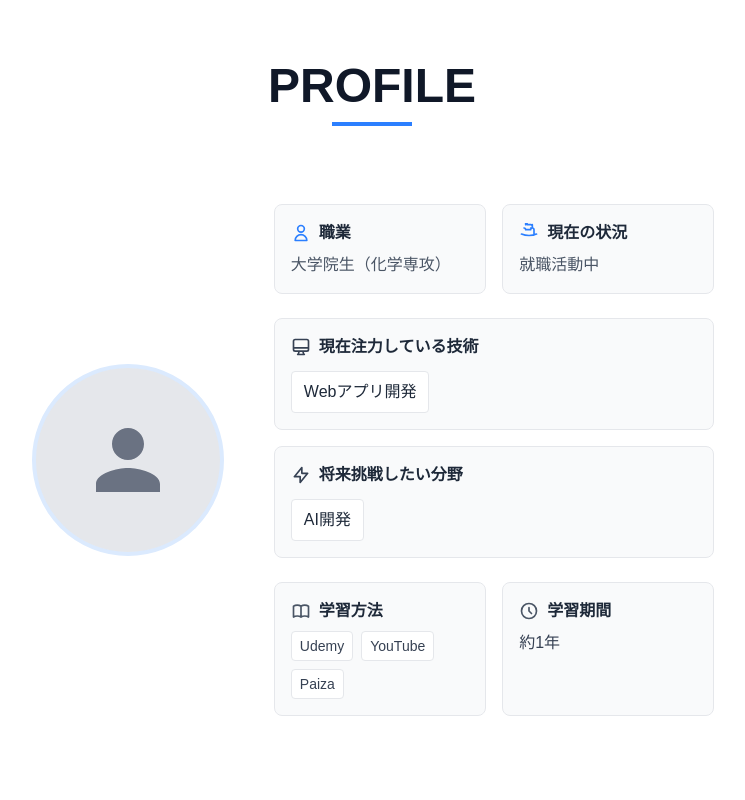
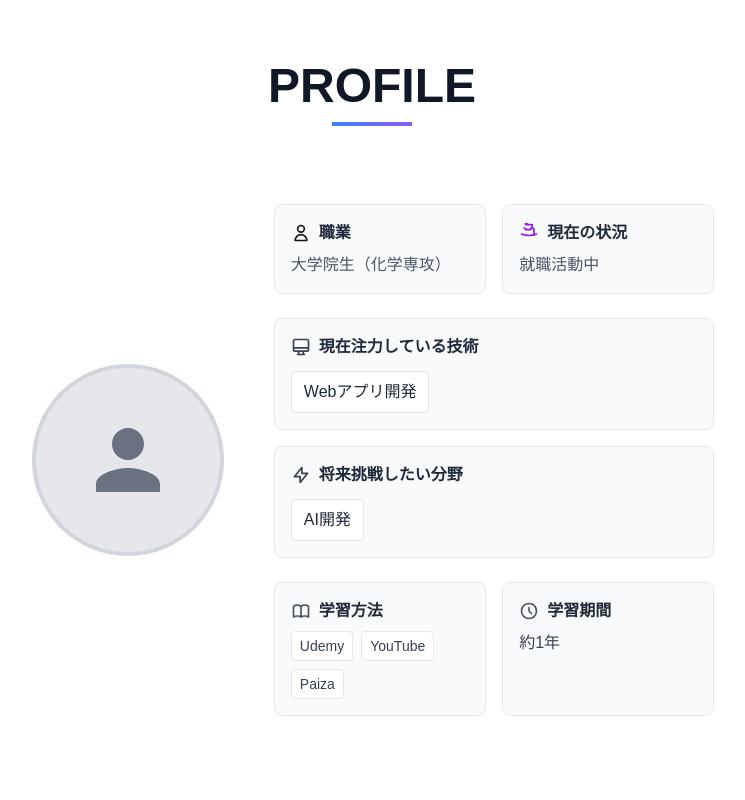
Before and after one commit to NAGIOuni/portfolio, a Next.js app: page / in a window 1280 px wide. Shown: the part 860-1660 px from the top of the page, without its empty margins (268-1013 px from the left). Built offline with nearby package versions, Linux system fonts and the light colour scheme.

Commit message:
アクセントカラーをグラデーションに変更

```diff
--- a/src/app/globals.css
+++ b/src/app/globals.css
@@ -129,7 +129,58 @@ body {
   box-shadow: 0 10px 25px rgba(0, 0, 0, 0.1);
 }
 
-/* Blue accent utilities */
+/* Gradient accent utilities */
+.bg-gradient-accent {
+  background: linear-gradient(135deg, #3b82f6 0%, #8b5cf6 100%);
+}
+
+.text-gradient-accent {
+  background: linear-gradient(135deg, #3b82f6 0%, #8b5cf6 100%);
+  -webkit-background-clip: text;
+  -webkit-text-fill-color: transparent;
+  background-clip: text;
+}
+
+.border-gradient-accent {
+  border-image: linear-gradient(135deg, #3b82f6 0%, #8b5cf6 100%) 1;
+}
+
+/* Dynamic hover gradient borders */
+.card-gradient-hover {
+  position: relative;
+  background: #f9fafb;
+  border: 1px solid #e5e7eb;
+  transition: all 0.3s ease;
+}
+
+.card-gradient-hover::before {
+  content: "";
+  position: absolute;
+  inset: -1px;
+  padding: 1px;
+  background: linear-gradient(135deg, #3b82f6 0%, #8b5cf6 100%);
+  border-radius: inherit;
+  mask: linear-gradient(#fff 0 0) content-box, linear-gradient(#fff 0 0);
+  mask-composite: exclude;
+  opacity: 0;
+  transition: opacity 0.3s ease;
+}
+
+.card-gradient-hover:hover::before {
+  opacity: 1;
+}
+
+.card-gradient-hover:hover {
+  transform: translateY(-4px);
+  box-shadow: 0 10px 25px rgba(0, 0, 0, 0.1);
+  background: linear-gradient(
+    135deg,
+    rgba(59, 130, 246, 0.05) 0%,
+    rgba(139, 92, 246, 0.05) 100%
+  );
+}
+
+/* Blue accent utilities (legacy support) */
 .text-blue-accent {
   color: #3b82f6;
 }
--- a/src/app/page.tsx
+++ b/src/app/page.tsx
@@ -8,17 +8,17 @@ export default function Home() {
       <div className="w-full max-w-7xl h-screen flex flex-col xl:flex-row items-center justify-center xl:justify-start relative overflow-hidden">
         {/* Background subtle pattern */}
         <div className="absolute inset-0 opacity-5">
-          <div className="absolute top-20 left-20 w-2 h-2 bg-blue-500 rounded-full animate-pulse"></div>
+          <div className="absolute top-20 left-20 w-2 h-2 bg-gradient-accent rounded-full animate-pulse"></div>
           <div className="absolute top-40 right-32 w-1 h-1 bg-gray-400 rounded-full animate-pulse delay-1000"></div>
-          <div className="absolute bottom-32 left-1/4 w-1.5 h-1.5 bg-blue-400 rounded-full animate-pulse delay-2000"></div>
+          <div className="absolute bottom-32 left-1/4 w-1.5 h-1.5 bg-gradient-accent rounded-full animate-pulse delay-2000"></div>
           <div className="absolute bottom-20 right-20 w-1 h-1 bg-gray-500 rounded-full animate-pulse delay-3000"></div>
         </div>
 
         <div className="w-auto transform transition-all duration-1000 ease-out animate-fade-in-up">
-          <h1 className="ml-3 text-5xl md:text-7xl xl:text-9xl font-bold text-gray-900 hover:text-blue-600 transition-colors duration-500">
+          <h1 className="ml-3 text-5xl md:text-7xl xl:text-9xl font-bold text-gray-900 hover:text-gradient-accent transition-all duration-500">
             NAKAMURA
           </h1>
-          <h1 className="ml-3 text-5xl md:text-7xl xl:text-9xl font-bold text-gray-900 hover:text-blue-600 transition-colors duration-500">
+          <h1 className="ml-3 text-5xl md:text-7xl xl:text-9xl font-bold text-gray-900 hover:text-gradient-accent transition-all duration-500">
             RYOTA
           </h1>
         </div>
@@ -26,21 +26,22 @@ export default function Home() {
           <p className="mt-3 ml-3 text-gray-600 text-lg tracking-wider">
             Engineer's Portfolio
           </p>
-          <div className="ml-3 mt-2 w-24 h-0.5 bg-blue-500 animate-expand-width"></div>
+          <div className="ml-3 mt-2 w-24 h-0.5 bg-gradient-accent animate-expand-width"></div>
         </div>
       </div>
       <div className="max-w-5xl flex justify-center items-center flex-col my-20 px-8 scroll-animate">
         <div className="h-40 flex items-center">
           <h2 className="text-5xl font-bold text-center mb-3 text-gray-900">
             PROFILE
-            <span className="block w-20 h-1 bg-blue-500 mx-auto mt-3"></span>
+            <span className="block w-20 h-1 bg-gradient-accent mx-auto mt-3"></span>
           </h2>
         </div>
         <div className="flex items-center flex-col md:flex-row">
           <div className="w-1/3 flex justify-center">
-            <div className="w-48 h-48 bg-gray-200 rounded-full flex items-center justify-center mb-5 md:mb-0 border-4 border-blue-100 hover:border-blue-300 transition-colors duration-300 card-hover">
+            <div className="w-48 h-48 bg-gray-200 rounded-full flex items-center justify-center mb-5 md:mb-0 border-4 border-gray-300 hover:border-transparent hover:bg-gradient-accent hover:p-1 transition-all duration-300 card-hover group">
+              <div className="w-full h-full bg-gray-200 rounded-full flex items-center justify-center group-hover:bg-white transition-colors duration-300">
                 <svg
-                className="w-24 h-24 text-gray-500 hover:text-blue-500 transition-colors duration-300"
+                  className="w-24 h-24 text-gray-500 group-hover:text-gradient-accent transition-all duration-300"
                   fill="currentColor"
                   viewBox="0 0 24 24"
                 >
@@ -48,14 +49,15 @@ export default function Home() {
                 </svg>
               </div>
             </div>
+          </div>
           <div className="w-full md:w-2/3">
             <div className="p-6">
               {/* 基本情報カード */}
               <div className="grid grid-cols-1 md:grid-cols-2 gap-4 mb-6">
-                <div className="bg-gray-50 rounded-lg p-4 border border-gray-200 card-hover hover:border-blue-200 transition-all duration-300">
+                <div className="card-gradient-hover rounded-lg p-4">
                   <div className="flex items-center mb-2">
                     <svg
-                      className="w-5 h-5 mr-2 text-blue-500"
+                      className="w-5 h-5 mr-2 text-gradient-accent"
                       fill="none"
                       stroke="currentColor"
                       viewBox="0 0 24 24"
@@ -72,10 +74,10 @@ export default function Home() {
                   <p className="text-gray-600">大学院生（化学専攻）</p>
                 </div>
 
-                <div className="bg-gray-50 rounded-lg p-4 border border-gray-200 card-hover hover:border-blue-200 transition-all duration-300">
+                <div className="card-gradient-hover rounded-lg p-4">
                   <div className="flex items-center mb-2">
                     <svg
-                      className="w-5 h-5 mr-2 text-blue-500"
+                      className="w-5 h-5 mr-2 text-purple-600"
                       fill="none"
                       stroke="currentColor"
                       viewBox="0 0 24 24"
@@ -206,7 +208,7 @@ export default function Home() {
         <div className="h-40 flex items-center">
           <h2 className="text-5xl font-bold text-center text-gray-900">
             SKILL
-            <span className="block w-16 h-1 bg-blue-500 mx-auto mt-3"></span>
+            <span className="block w-16 h-1 bg-gradient-accent mx-auto mt-3"></span>
           </h2>
         </div>
         <div className="flex flex-col w-full">
@@ -216,7 +218,7 @@ export default function Home() {
               FRONTEND
             </h3>
             <div className="grid grid-cols-2 md:grid-cols-3 lg:grid-cols-4 gap-6 w-full">
-              <div className="bg-gray-50 rounded-lg p-6 border border-gray-200 text-center card-hover hover:border-blue-200 hover:bg-blue-50 transition-all duration-300">
+              <div className="card-gradient-hover rounded-lg p-6 text-center">
                 <div className="w-12 h-12 mx-auto mb-3 flex items-center justify-center">
                   <Image
                     src="/icons8-html-5.svg"
@@ -228,7 +230,7 @@ export default function Home() {
                 <h4 className="font-semibold text-gray-800">HTML</h4>
               </div>
 
-              <div className="bg-gray-50 rounded-lg p-6 border border-gray-200 text-center card-hover hover:border-blue-200 hover:bg-blue-50 transition-all duration-300">
+              <div className="card-gradient-hover rounded-lg p-6 text-center">
                 <div className="w-12 h-12 mx-auto mb-3 flex items-center justify-center">
                   <Image
                     src="/icons8-css.svg"
@@ -240,7 +242,7 @@ export default function Home() {
                 <h4 className="font-semibold text-gray-800">CSS</h4>
               </div>
 
-              <div className="bg-gray-50 rounded-lg p-6 border border-gray-200 text-center card-hover hover:border-blue-200 hover:bg-blue-50 transition-all duration-300">
+              <div className="card-gradient-hover rounded-lg p-6 text-center">
                 <div className="w-12 h-12 mx-auto mb-3 flex items-center justify-center">
                   <Image
                     src="/icons8-js.svg"
@@ -252,7 +254,7 @@ export default function Home() {
                 <h4 className="font-semibold text-gray-800">JavaScript</h4>
               </div>
 
-              <div className="bg-gray-50 rounded-lg p-6 border border-gray-200 text-center card-hover hover:border-blue-200 hover:bg-blue-50 transition-all duration-300">
+              <div className="card-gradient-hover rounded-lg p-6 text-center">
                 <div className="w-12 h-12 mx-auto mb-3 flex items-center justify-center">
                   <Image
                     src="/icons8-タイプスクリプト.svg"
@@ -264,7 +266,7 @@ export default function Home() {
                 <h4 className="font-semibold text-gray-800">TypeScript</h4>
               </div>
 
-              <div className="bg-gray-50 rounded-lg p-6 border border-gray-200 text-center card-hover hover:border-blue-200 hover:bg-blue-50 transition-all duration-300">
+              <div className="card-gradient-hover rounded-lg p-6 text-center">
                 <div className="w-12 h-12 mx-auto mb-3 flex items-center justify-center">
                   <Image
                     src="/icons8-ブートストラップ.svg"
@@ -276,7 +278,7 @@ export default function Home() {
                 <h4 className="font-semibold text-gray-800">Bootstrap</h4>
               </div>
 
-              <div className="bg-gray-50 rounded-lg p-6 border border-gray-200 text-center card-hover hover:border-blue-200 hover:bg-blue-50 transition-all duration-300">
+              <div className="card-gradient-hover rounded-lg p-6 text-center">
                 <div className="w-12 h-12 mx-auto mb-3 flex items-center justify-center">
                   <Image
                     src="/icons8-反応する.svg"
@@ -398,12 +400,12 @@ export default function Home() {
         <div className="w-full h-40 flex items-center justify-center">
           <h2 className="text-5xl font-bold text-center mb-3 text-gray-900">
             WORKS
-            <span className="block w-20 h-1 bg-blue-500 mx-auto mt-3"></span>
+            <span className="block w-20 h-1 bg-gradient-accent mx-auto mt-3"></span>
           </h2>
         </div>
         <ul className="w-full flex sm:justify-center justify-center flex-wrap gap-8 items-stretch">
           <Link href="/tangoCard">
-            <li className="w-full max-w-sm h-full bg-gray-50 rounded-lg border border-gray-200 card-hover hover:border-blue-200 hover:bg-blue-50 transition-all duration-300 cursor-pointer">
+            <li className="w-full max-w-sm h-full bg-gray-50 rounded-lg border border-gray-200 card-gradient-hover cursor-pointer">
               <div className="flex flex-col items-center p-6 h-full">
                 <div className="w-[300px] h-[300px] mb-4 rounded-lg overflow-hidden flex items-center justify-center bg-gray-100 transform transition-transform duration-300 hover:scale-105">
                   <Image
@@ -416,7 +418,7 @@ export default function Home() {
                   />
                 </div>
                 <div className="flex flex-col flex-grow justify-center items-center text-center">
-                  <h3 className="text-2xl font-bold mb-3 text-gray-800 hover:text-blue-600 transition-colors duration-300">
+                  <h3 className="text-2xl font-bold mb-3 text-gray-800 transition-colors duration-300">
                     Tango!
                   </h3>
                   <p className="text-gray-600">
@@ -427,7 +429,7 @@ export default function Home() {
             </li>
           </Link>
           <Link href="/">
-            <li className="w-full max-w-sm h-full bg-gray-50 rounded-lg border border-gray-200 card-hover hover:border-blue-200 hover:bg-blue-50 transition-all duration-300 cursor-pointer">
+            <li className="w-full max-w-sm h-full bg-gray-50 rounded-lg border border-gray-200 card-gradient-hover cursor-pointer">
               <div className="flex flex-col items-center p-6 h-full">
                 <div className="w-[300px] h-[300px] mb-4 rounded-lg overflow-hidden flex items-center justify-center bg-gray-100 transform transition-transform duration-300 hover:scale-105">
                   <Image
@@ -440,7 +442,7 @@ export default function Home() {
                   />
                 </div>
                 <div className="flex flex-col flex-grow justify-center items-center text-center">
-                  <h3 className="text-2xl font-bold mb-3 text-gray-800 hover:text-blue-600 transition-colors duration-300">
+                  <h3 className="text-2xl font-bold mb-3 text-gray-800 transition-colors duration-300">
                     ポートフォリオ
                   </h3>
                   <p className="text-gray-600">ポートフォリオサイト</p>
@@ -455,7 +457,10 @@ export default function Home() {
         className="max-w-5xl flex flex-col justify-center items-center my-20 px-8"
       >
         <div className="h-40 flex items-center">
-          <h2 className="text-5xl font-bold text-center">LINKS</h2>
+          <h2 className="text-5xl font-bold text-center">
+            LINKS
+            <span className="block w-20 h-1 bg-gradient-accent mx-auto mt-3"></span>
+          </h2>
         </div>
         <div className="grid grid-cols-1 md:grid-cols-2 lg:grid-cols-3 gap-6 w-full max-w-4xl">
           {/* GitHub */}
@@ -463,9 +468,9 @@ export default function Home() {
             href="https://github.com/NAGIOuni"
             target="_blank"
             rel="noopener noreferrer"
-            className="bg-gray-50 rounded-lg p-6 border border-gray-200 hover:shadow-lg transition-shadow text-center group"
+            className="bg-gray-50 rounded-lg p-6 border border-gray-200 card-gradient-hover text-center group"
           >
-            <div className="w-16 h-16 mx-auto mb-4 bg-gray-800 rounded-lg flex items-center justify-center group-hover:bg-gray-700 transition-colors">
+            <div className="w-16 h-16 mx-auto mb-4 bg-gray-800 rounded-lg flex items-center justify-center group-hover:bg-gradient-accent transition-all duration-300">
               <svg
                 className="w-8 h-8 text-white"
                 fill="currentColor"
@@ -483,9 +488,9 @@ export default function Home() {
             href="https://github.com/NAGIOuni/portfolio"
             target="_blank"
             rel="noopener noreferrer"
-            className="bg-gray-50 rounded-lg p-6 border border-gray-200 hover:shadow-lg transition-shadow text-center group"
+            className="bg-gray-50 rounded-lg p-6 border border-gray-200 card-gradient-hover text-center group"
           >
-            <div className="w-16 h-16 mx-auto mb-4 bg-gray-700 rounded-lg flex items-center justify-center group-hover:bg-gray-600 transition-colors">
+            <div className="w-16 h-16 mx-auto mb-4 bg-gray-700 rounded-lg flex items-center justify-center group-hover:bg-gradient-accent transition-all duration-300">
               <svg
                 className="w-8 h-8 text-white"
                 fill="none"
```
Lines whose indentation alone changed are shown as unchanged.
